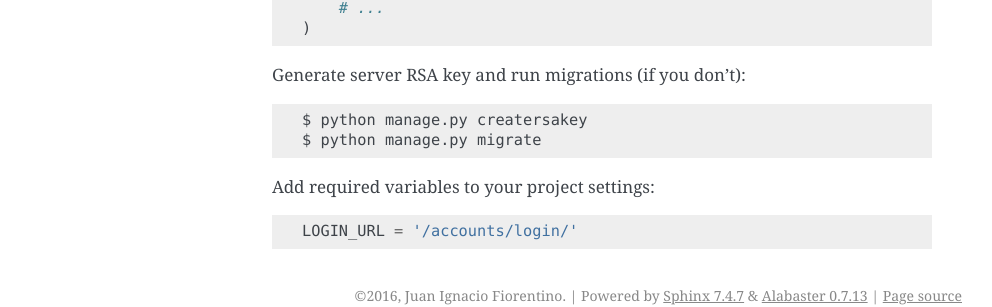
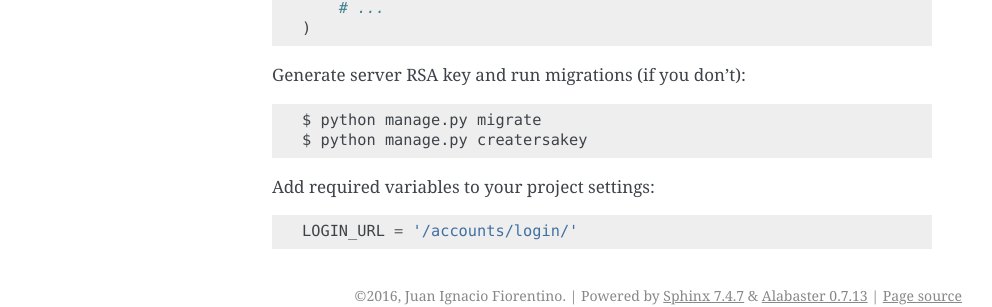
Before and after one commit to juanifioren/django-oidc-provider, a Sphinx documentation site: the page built from docs/sections/installation.rst, in a window 1280 px wide. Shown: the part 822-1129 px from the top of the page, without its empty margins (148-1140 px from the left). Built offline with Sphinx 7.4.7, drawn with Linux system fonts in a browser that asks for light colours.

Commit message:
Fix docs.

```diff
--- a/docs/sections/installation.rst
+++ b/docs/sections/installation.rst
@@ -41,8 +41,8 @@ Add the provider urls::
 
 Generate server RSA key and run migrations (if you don't)::
 
+    $ python manage.py migrate
     $ python manage.py creatersakey
-    $ python manage.py migrate
 
 Add required variables to your project settings::
 
```
